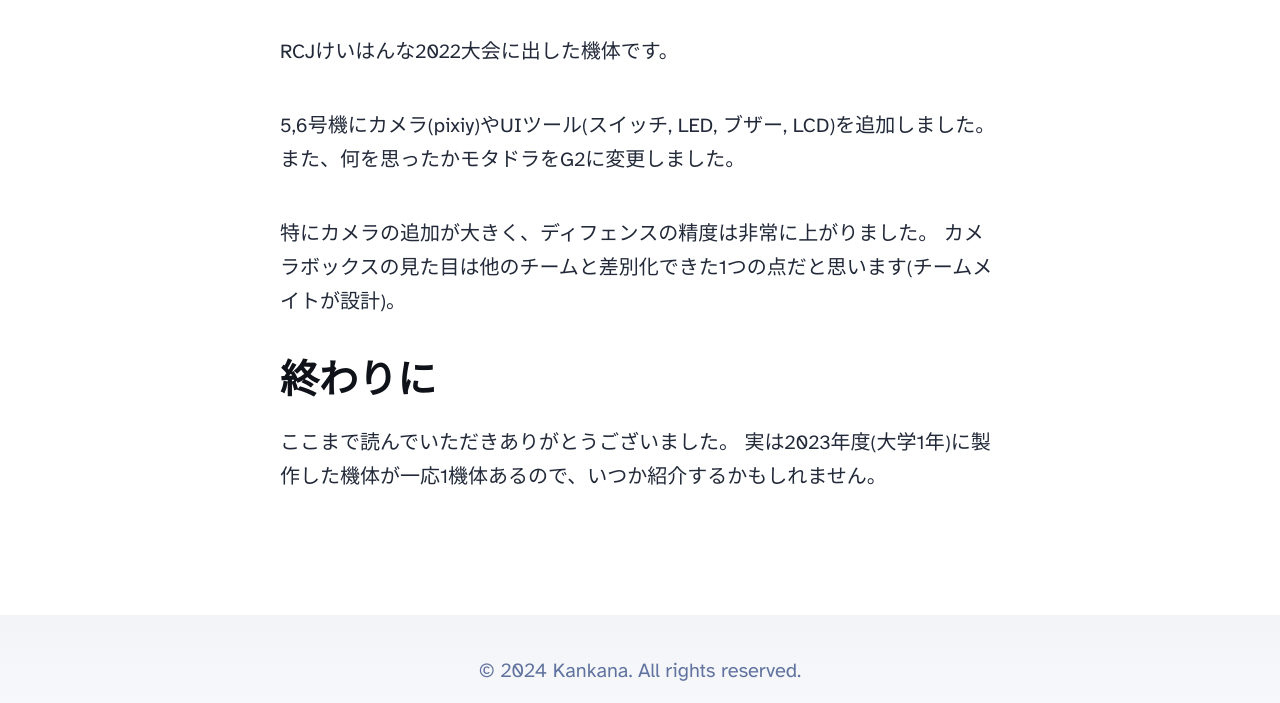
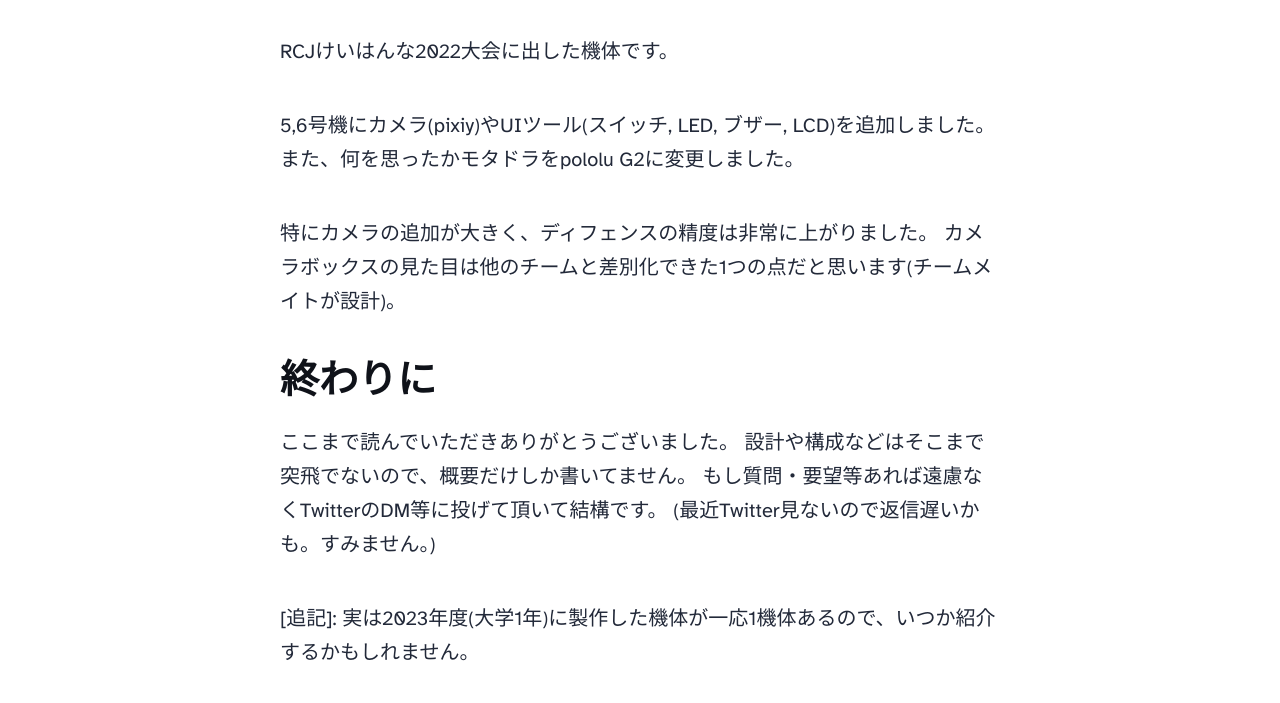
Before and after one commit to kanakana-rcj/kanakana-rcj.github.io, an Astro site: page /blog/second-post in a window 1280 px wide. Shown: the part 7070-7773 px from the top of the page. Built offline with nearby package versions, Linux system fonts and the light colour scheme; Astro itself is replaced by a stand-in of ours.

Commit message:
modified second article

```diff
--- a/src/content/blog/second-post.md
+++ b/src/content/blog/second-post.md
@@ -89,11 +89,15 @@ Mkはマークと読みます。
 RCJけいはんな2022大会に出した機体です。
 
 5,6号機にカメラ(pixiy)やUIツール(スイッチ, LED, ブザー, LCD)を追加しました。
-また、何を思ったかモタドラをG2に変更しました。
+また、何を思ったかモタドラをpololu G2に変更しました。
 
 特にカメラの追加が大きく、ディフェンスの精度は非常に上がりました。
 カメラボックスの見た目は他のチームと差別化できた1つの点だと思います(チームメイトが設計)。
 
 ### 終わりに
 ここまで読んでいただきありがとうございました。
-実は2023年度(大学1年)に製作した機体が一応1機体あるので、いつか紹介するかもしれません。
+設計や構成などはそこまで突飛でないので、概要だけしか書いてません。
+もし質問・要望等あれば遠慮なくTwitterのDM等に投げて頂いて結構です。
+(最近Twitter見ないので返信遅いかも。すみません。)
+
+\[追記]: 実は2023年度(大学1年)に製作した機体が一応1機体あるので、いつか紹介するかもしれません。
```
